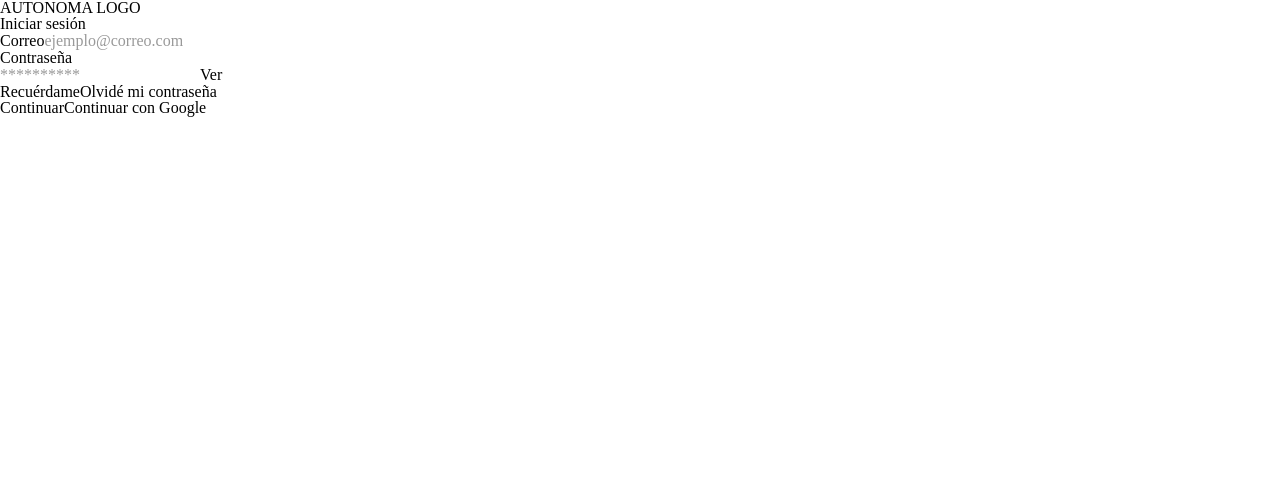
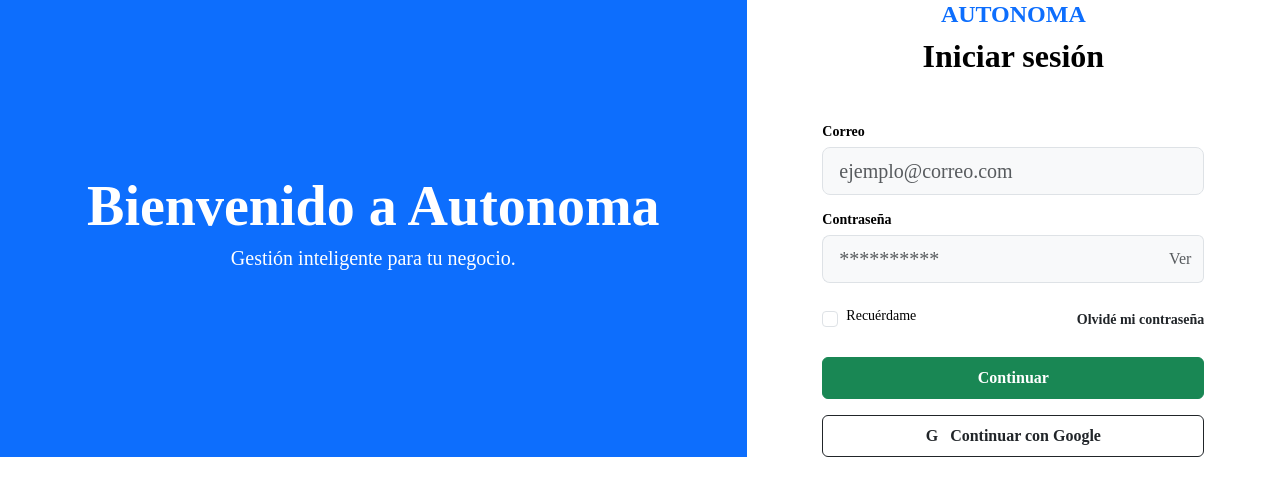
Before and after one commit to JD17VM/autonoma, a React (Vite) app in the folder autonoma-frontend/: page /login in a window 1280 px wide. Shown: the top 496 px of the page. Built offline with nearby package versions, Linux system fonts and the light colour scheme.

Commit message:
:lipstick: style(login): apply basic bootstrap styles to login form

```diff
--- a/autonoma-frontend/src/Login.jsx
+++ b/autonoma-frontend/src/Login.jsx
@@ -23,21 +23,19 @@
             ...prev,
             [name]: type === 'checkbox' ? checked : value
         }));
-        // Limpiar el mensaje de error si el usuario intenta escribir de nuevo
         if (error) setError(null);
     };
 
-    // Envío del formulario (Lógica de Conexión)
+    // Envío del formulario
     const handleSubmit = async (e) => {
         e.preventDefault();
         setError(null);
         setIsLoading(true);
 
         try {
-            // URL dinámica desde tu archivo .env.local
+            // URL dinámica desde .env.local
             const url = `${import.meta.env.VITE_BASE_URL_API}/api/auth/login`;
-
-            console.log("Conectando a:", url); // Debug
+            console.log("Conectando a:", url);
 
             const response = await fetch(url, {
                 method: 'POST',
@@ -53,29 +51,21 @@
 
             const data = await response.json();
 
-            // Si Laravel devuelve error (ej: 401 Credenciales incorrectas)
             if (!response.ok) {
                 throw new Error(data.message || 'Error al iniciar sesión');
             }
 
-            // --- Lógica para obtener el Token ---
-            // Revisamos si el token viene directo o dentro de "data" (depende de tu ApiResponser)
+            // Obtener Token
             const token = data.data?.access_token || data.access_token;
             const user = data.data?.user || data.user;
 
             if (token) {
-                console.log("Login exitoso.");
-
-                // Guardamos token y usuario en el navegador
                 localStorage.setItem('auth_token', token);
                 if (user) {
                     localStorage.setItem('user_data', JSON.stringify(user));
                 }
-
-                // Redirigir al inicio
                 navigate('/');
             } else {
-                console.error("Respuesta sin token:", data);
                 throw new Error("No se recibió el token de acceso.");
             }
 
@@ -88,38 +78,51 @@
     };
 
     return (
-        <div className="login-container">
+        /* 1. ABRIMOS LA JAULA (.bootstrap-scope) para que funcionen los estilos aquí dentro.
+           2. Usamos 'vh-100' para que ocupe toda la altura de la pantalla.
+           3. Usamos 'bg-light' para un fondo gris suave general.
+        */
+        <div className="bootstrap-scope vh-100 bg-light">
 
-            {/* LADO IZQUIERDO: Banner/Imagen */}
-            <div className="login-banner-side">
-                {/* Aquí irá tu fondo azul mediante CSS después */}
+            <div className="container-fluid h-100">
+                <div className="row h-100">
+
+                    {/* --- LADO IZQUIERDO: Banner Azul --- */}
+                    {/* d-none d-md-block: Se oculta en celulares, se ve en pantallas medianas para arriba */}
+                    <div className="col-md-6 col-lg-7 bg-primary d-flex align-items-center justify-content-center text-white">
+                        <div className="text-center p-5">
+                            <h1 className="display-4 fw-bold">Bienvenido a Autonoma</h1>
+                            <p className="lead">Gestión inteligente para tu negocio.</p>
+                            {/* Aquí podrías poner una etiqueta <img /> grande si quisieras */}
+                        </div>
                     </div>
 
-            {/* LADO DERECHO: Formulario */}
-            <div className="login-form-side">
-                <div className="login-content-wrapper">
+                    {/* --- LADO DERECHO: Formulario --- */}
+                    <div className="col-md-6 col-lg-5 d-flex align-items-center justify-content-center bg-white">
+                        <div className="w-75" style={{ maxWidth: '400px' }}>
 
                             {/* Cabecera */}
-                    <div className="login-header">
-                        <div className="logo-placeholder">AUTONOMA LOGO</div>
-                        <h2>Iniciar sesión</h2>
+                            <div className="text-center mb-5">
+                                <h4 className="fw-bold text-primary mb-2">AUTONOMA</h4>
+                                <h2 className="fw-bold">Iniciar sesión</h2>
                             </div>
 
-                    {/* Mensaje de Error (solo visible si falla) */}
+                            {/* Alerta de Error */}
                             {error && (
-                        <div style={{ color: 'red', margin: '10px 0', textAlign: 'center' }}>
-                            {error}
+                                <div className="alert alert-danger text-center p-2 mb-4" role="alert">
+                                    <small>{error}</small>
                                 </div>
                             )}
 
                             {/* Formulario */}
-                    <form onSubmit={handleSubmit} className="login-form">
+                            <form onSubmit={handleSubmit}>
 
-                        {/* Input: Email */}
-                        <div className="form-group">
-                            <label htmlFor="email">Correo</label>
+                                {/* Email */}
+                                <div className="mb-3">
+                                    <label htmlFor="email" className="form-label fw-bold small">Correo</label>
                                     <input
                                         type="email"
+                                        className="form-control form-control-lg bg-light"
                                         id="email"
                                         name="email"
                                         value={formData.email}
@@ -130,12 +133,13 @@
                                     />
                                 </div>
 
-                        {/* Input: Contraseña */}
-                        <div className="form-group">
-                            <label htmlFor="password">Contraseña</label>
-                            <div className="password-input-wrapper">
+                                {/* Contraseña con Input Group para el botón "Ver" */}
+                                <div className="mb-4">
+                                    <label htmlFor="password" class="form-label fw-bold small">Contraseña</label>
+                                    <div className="input-group">
                                         <input
                                             type={showPassword ? "text" : "password"}
+                                            className="form-control form-control-lg bg-light border-end-0"
                                             id="password"
                                             name="password"
                                             value={formData.password}
@@ -145,45 +149,56 @@
                                             disabled={isLoading}
                                         />
                                         <button
+                                            className="btn btn-light border border-start-0 text-muted"
                                             type="button"
                                             onClick={() => setShowPassword(!showPassword)}
                                             disabled={isLoading}
-                                    className="toggle-password-btn"
                                         >
                                             {showPassword ? "Ocultar" : "Ver"}
                                         </button>
                                     </div>
                                 </div>
 
-                        {/* Opciones: Checkbox y Olvidé contraseña */}
-                        <div className="form-actions-row">
-                            <label className="checkbox-label">
+                                {/* Opciones: Checkbox y Link */}
+                                <div className="d-flex justify-content-between align-items-center mb-4">
+                                    <div className="form-check">
                                         <input
+                                            className="form-check-input"
                                             type="checkbox"
                                             name="remember"
+                                            id="remember"
                                             checked={formData.remember}
                                             onChange={handleChange}
                                             disabled={isLoading}
                                         />
-                                <span>Recuérdame</span>
+                                        <label className="form-check-label small" htmlFor="remember">
+                                            Recuérdame
                                         </label>
-
-                            <Link to="/recuperar" className="forgot-password-link">
+                                    </div>
+                                    <Link to="/recuperar" className="text-decoration-none small text-dark fw-bold">
                                         Olvidé mi contraseña
                                     </Link>
                                 </div>
 
-                        {/* Botón Submit */}
-                        <button type="submit" className="btn-submit" disabled={isLoading}>
-                            {isLoading ? 'Ingresando...' : 'Continuar'}
+                                {/* Botón Submit (Verde como tu diseño) */}
+                                <button type="submit" className="btn btn-success w-100 py-2 fw-bold mb-3" disabled={isLoading}>
+                                    {isLoading ? (
+                                        <span>
+                                            <span className="spinner-border spinner-border-sm me-2" role="status" aria-hidden="true"></span>
+                                            Ingresando...
+                                        </span>
+                                    ) : 'Continuar'}
                                 </button>
 
                                 {/* Botón Google */}
-                        <button type="button" className="btn-google" disabled={isLoading}>
-                            Continuar con Google
+                                <button type="button" className="btn btn-outline-dark w-100 py-2 fw-bold" disabled={isLoading}>
+                                    <span className="me-2">G</span> Continuar con Google
                                 </button>
 
                             </form>
+                        </div>
+                    </div>
+
                 </div>
             </div>
         </div>
```
Lines whose indentation alone changed are shown as unchanged.
